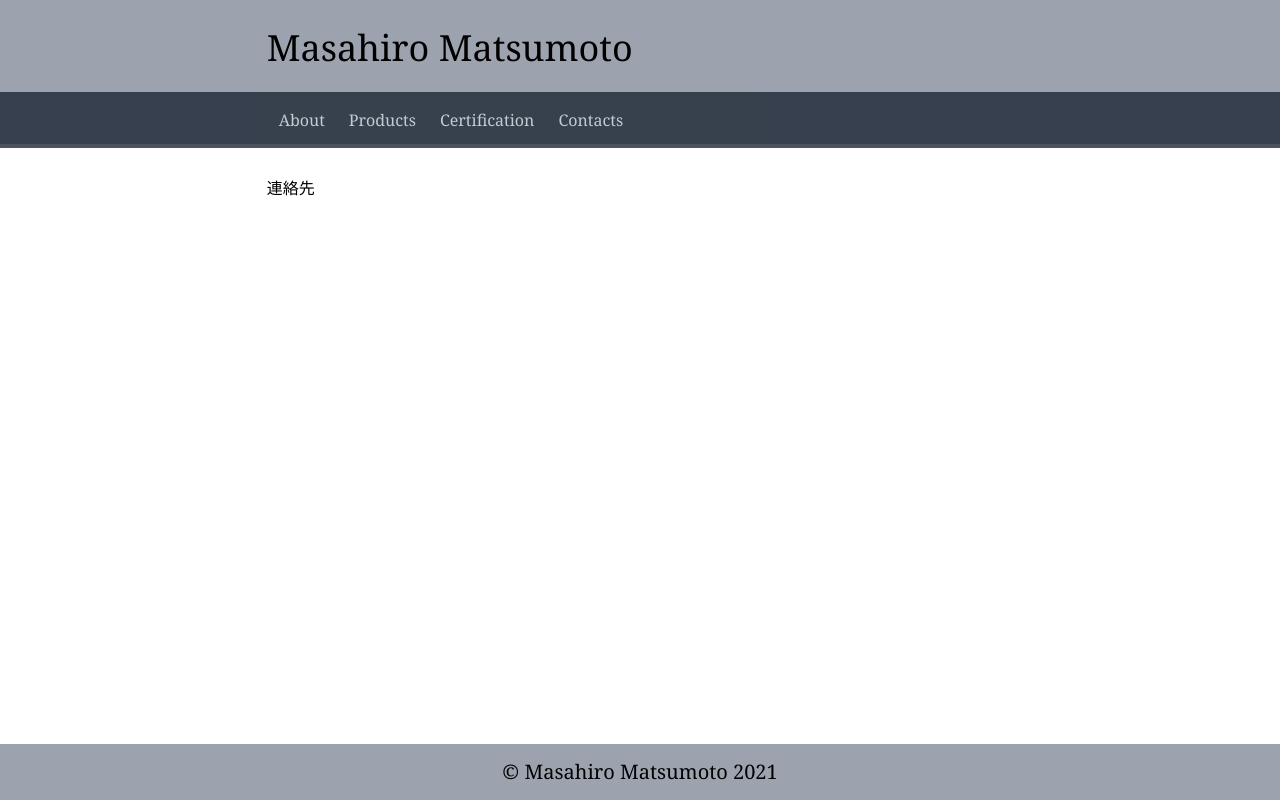
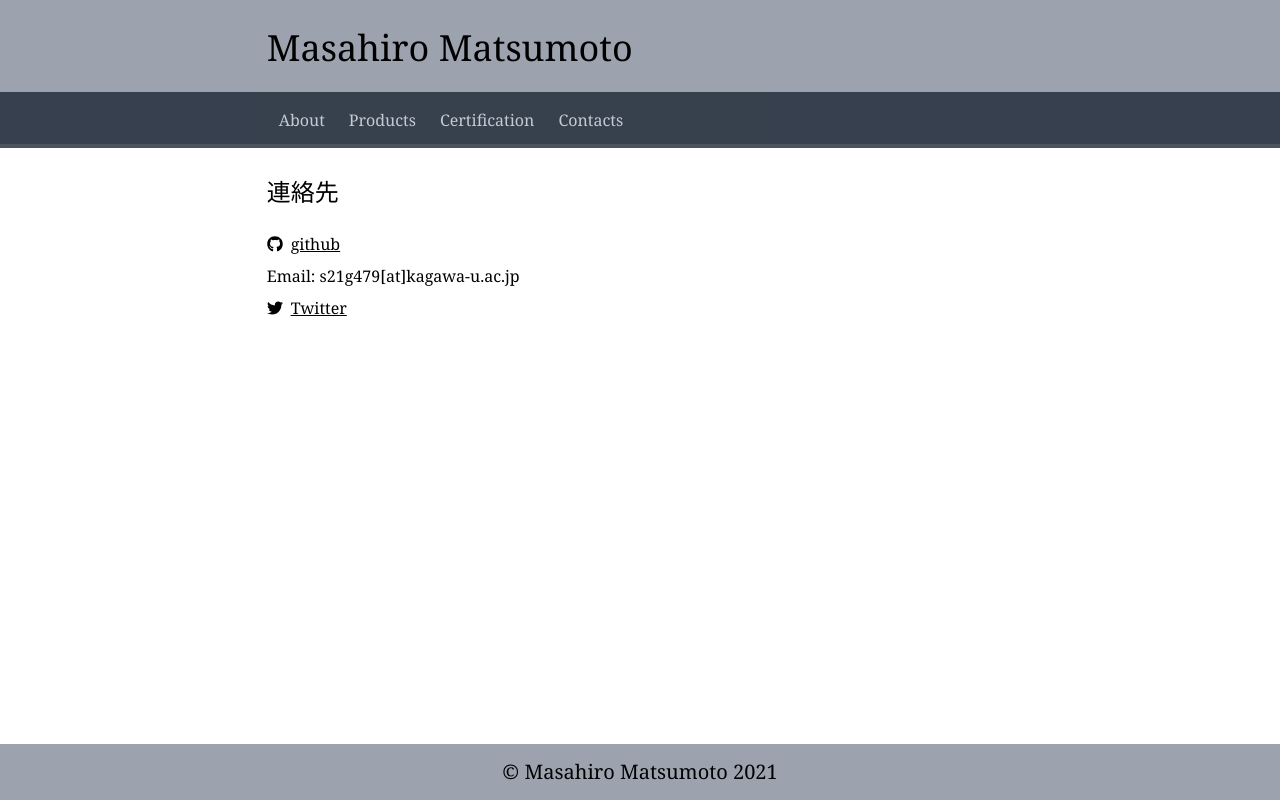
Before and after one commit to mtmtmshr/my_portfolio, a Next.js app in the folder my_portfolio_front/portfolio/: page /contacts in a window 1280 px wide. Built offline with nearby package versions, Linux system fonts and the light colour scheme.

Commit message:
各ページの編集

```diff
--- a/my_portfolio_front/portfolio/components/Layout.tsx
+++ b/my_portfolio_front/portfolio/components/Layout.tsx
@@ -1,6 +1,6 @@
 import Head from 'next/head'
 import Link from 'next/link'
-import Image from 'next/image'
+
 
 interface TITLE {
     title: string
--- a/my_portfolio_front/portfolio/package.json
+++ b/my_portfolio_front/portfolio/package.json
@@ -10,6 +10,10 @@
     "test": "jest --env=jsdom --verbose"
   },
   "dependencies": {
+    "@fortawesome/fontawesome-svg-core": "^1.2.36",
+    "@fortawesome/free-brands-svg-icons": "^5.15.4",
+    "@fortawesome/free-solid-svg-icons": "^5.15.4",
+    "@fortawesome/react-fontawesome": "^0.1.15",
     "autoprefixer": "^10.3.3",
     "axios": "^0.21.1",
     "msw": "^0.35.0",
@@ -18,6 +22,7 @@
     "postcss": "^8.3.6",
     "react": "17.0.2",
     "react-dom": "17.0.2",
+    "react-icons": "^4.2.0",
     "swr": "^1.0.0",
     "tailwindcss": "^2.2.9"
   },
--- a/my_portfolio_front/portfolio/pages/certification.tsx
+++ b/my_portfolio_front/portfolio/pages/certification.tsx
@@ -1,10 +1,15 @@
 import Layout from "../components/Layout"
+import ListCompornent from "../components/ListCompornent"
 
 
 const Certification: React.FC = () => {
     return (
         <Layout title="Certification">
-            <h2>資格</h2>
+            <h2 className="fa fa-github text-2xl pb-2">資格</h2>
+            <ListCompornent list_data={
+                    ["普通自動車運転免許", "TOEIC Listening & Reading 860点(2021年１月取得)", "応用情報技術者試験",
+                    "Coursera DeepLearning.AI Deep Learning専門講座 修了 https://coursera.org/share/3c6d934bb4b682a2628f68fba164d80e",
+                    "AWS認定クラウドプラクティショナー"]} />
         </Layout>
     )
 }
--- a/my_portfolio_front/portfolio/pages/contacts.tsx
+++ b/my_portfolio_front/portfolio/pages/contacts.tsx
@@ -1,10 +1,28 @@
 import Layout from "../components/Layout"
+import { FontAwesomeIcon } from '@fortawesome/react-fontawesome';
+import { faEnvelope } from '@fortawesome/free-solid-svg-icons';
+import { library, IconName } from '@fortawesome/fontawesome-svg-core';
+import { fab } from '@fortawesome/free-brands-svg-icons';
 
+library.add(fab);
 
 const Contacts: React.FC = () => {
     return (
         <Layout title="Contacts">
-            <h2>連絡先</h2>
+            <h2 className="text-2xl pb-2">連絡先</h2>
+            <ul className="py-2">
+                <li className="pt-2">
+                    <FontAwesomeIcon icon={['fab', "github"]} className="w-4 inline"/>
+                    <a href="https://github.com/mtmtmshr" className="pl-2 underline">github</a>
+                </li>
+                <li className="pt-2">
+                    <span>Email: s21g479[at]kagawa-u.ac.jp</span>
+                </li>
+                <li className="pt-2">
+                    <FontAwesomeIcon icon={['fab', "twitter"]} className="w-4 inline"/>
+                    <a href="https://twitter.com/mtmtmshr1" className="pl-2  underline">Twitter</a>
+                </li>
+            </ul>
         </Layout>
     )
 }
--- a/my_portfolio_front/portfolio/pages/products.tsx
+++ b/my_portfolio_front/portfolio/pages/products.tsx
@@ -1,10 +1,43 @@
 import Layout from "../components/Layout"
+import Image from 'next/image'
 
 
 const Products: React.FC = () => {
     return (
         <Layout title="Products">
-            <h2>制作物</h2>
+            <h2 className="text-2xl">制作物</h2>
+            <div className="flex justify-center w-full flex-col items-center text-center">
+                <h3 className="text-xl pt-12 pb-4">漢字テトリス</h3>
+                <p>熟語を作成して消去することができるパズルゲーム．動かし方、消え方は完全にぷよぷよ。名前はテトリス。連鎖や3文字以上の熟語を作成することで高得点を獲得できる．ちなみに消去できる最長文字列は独立行政法人等個人情報保護法。</p>
+                <a href="https://github.com/mtmtmshr/kanjitetris" className="underline pt-4">github</a>
+                <div className="px-8 flex space-x-40">
+                    <Image className="box-boder border-2" src="/../public/kanjitetris.jpg" width='250' height="300" objectFit="contain"/>
+                </div>
+                <h4 className="pt-4">開発言語</h4>
+                <p>Java</p>
+                <h3 className="text-xl pt-16 pb-4">飲食店検索アプリ</h3>
+                <p >価格帯や料理ジャンル、地域を入力するとDBから1つだけランダムにレストランを選択するアプリ。全然知らないお店を発見できたり、現在地からの検索もできたりと割と便利。</p>
+                <a href="https://gurumenabi-164c5.web.app/" className="underline pt-4">公開サイト</a>
+                <a href="https://github.com/mtmtmshr/gurumenabi" className="underline pb-8">github</a>
+
+                <div className="px-8 space-x-40 flex flex-wrap">
+                    <Image className="box-boder border-2" src="/../public/gurunabi1.jpg" width='300' height="200" objectFit="contain"/>
+                    <Image className="box-boder border-2" src="/../public/gurunabi2.jpg" width='300' height="200" objectFit="contain"/>
+                    <Image className="box-boder border-2" src="/../public/gurunabi3.jpg" width='300' height="200" objectFit="contain"/>
+                </div>
+                <h4 className="pt-4">開発言語</h4>
+                <p>TypeScript, React, Python, Flask</p>
+                <h3 className="text-xl pt-16 pb-4">Wordcloud可視化アプリ</h3>
+                <p>Wordcloud上の単語をクリックすることで、その単語がどのような文章で出現しているのかを可視化するアプリ</p>
+                <a href="https://word-cloud-visualizer.web.app/" className="underline pt-4">公開サイト</a>
+                <a href="https://github.com/mtmtmshr/my_wordcloud_visualization" className="underline">github</a>
+                <div className="px-8 flex">
+                    <Image className="box-boder border-2" src="/../public/wordcloud2.jpg" width='400' height="250" objectFit="contain"/>
+                    <Image className="box-boder border-2" src="/../public/wordcloud1.jpg" width='400' height="250" objectFit="contain"/>
+                </div>
+                <h4 className="pt-4">開発言語</h4>
+                <p>TypeScript, React, Python, Flask</p>
+            </div>
         </Layout>
     )
 }
```
Also changed, not shown: 1 other file (tests, documents, lock files or other folders).
